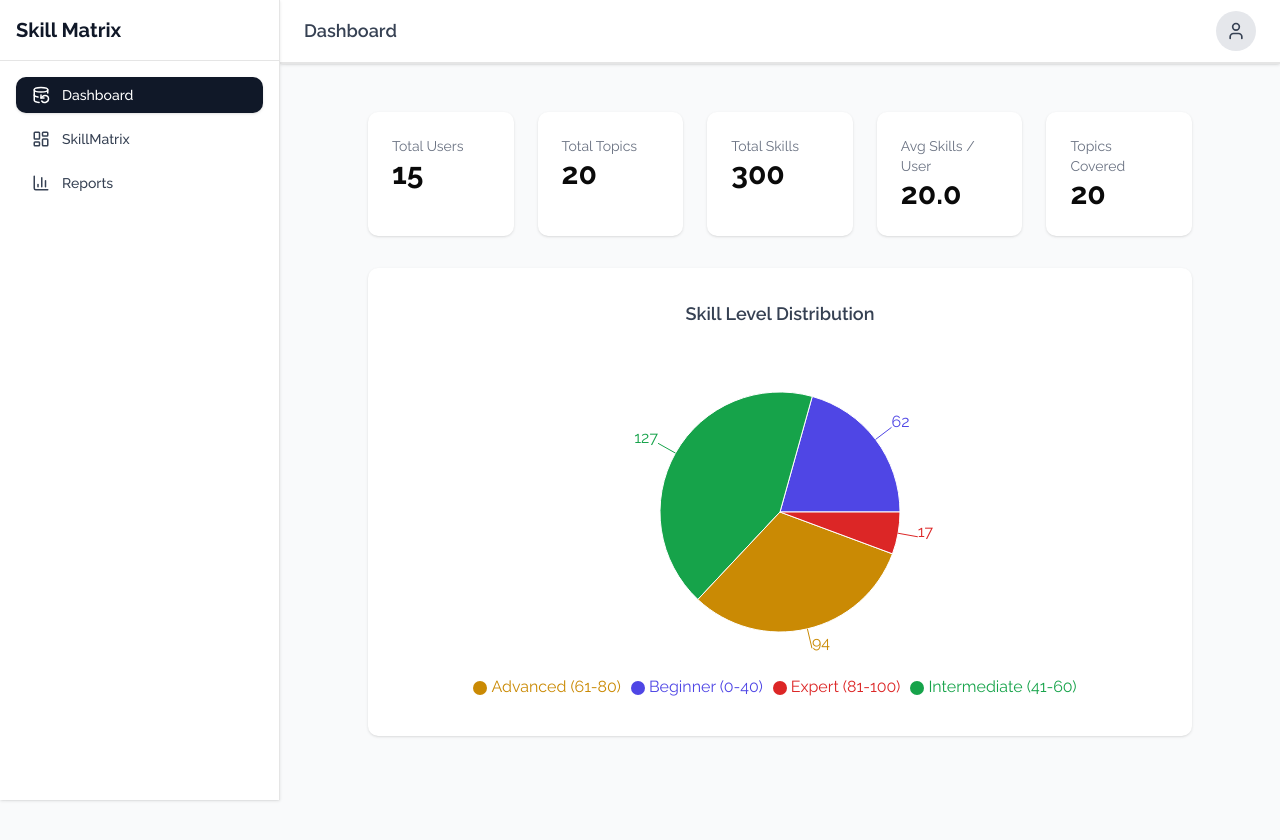
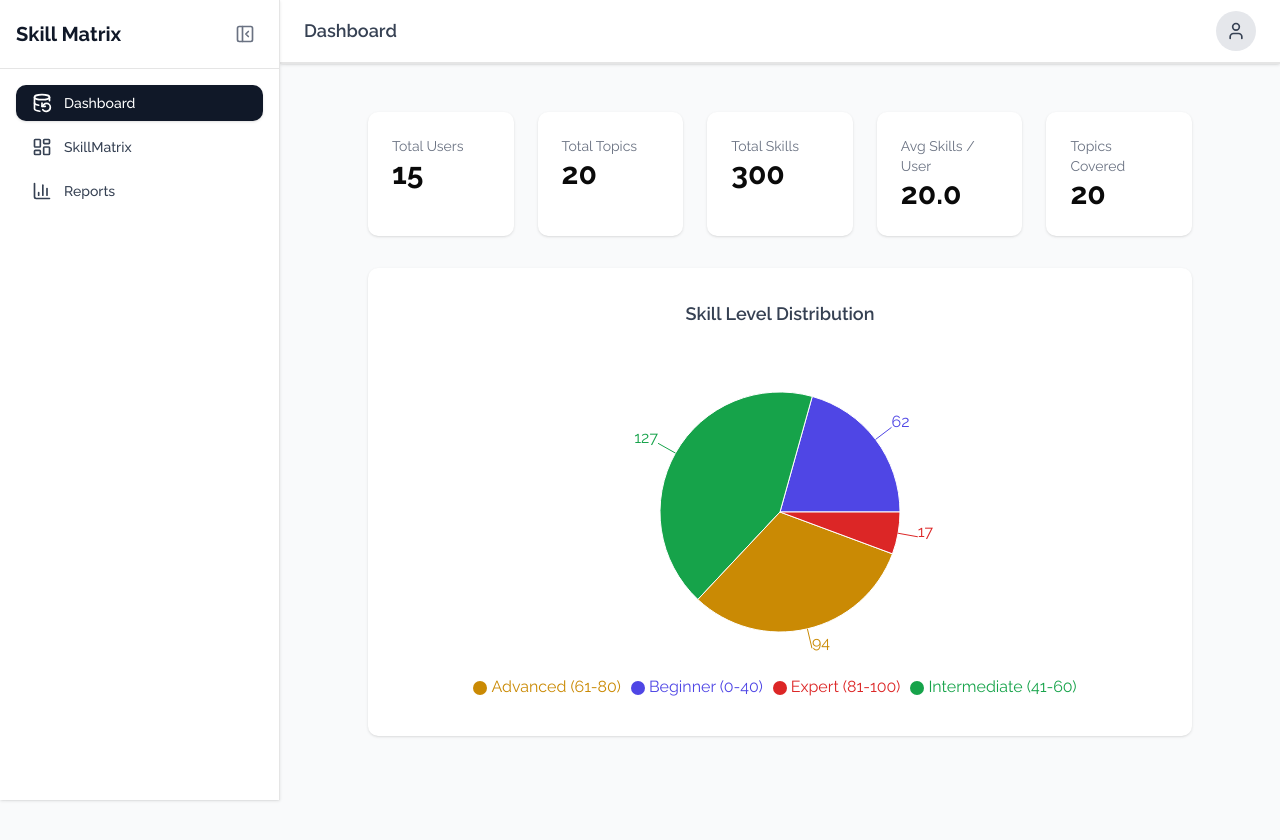
Before and after one commit to Gaurav-jha123/dep-incubation-mcp-docs, a React (Vite) app: page /dashboard in a window 1280 px wide. Shown: the top 840 px of the page. Built offline with nearby package versions, Linux system fonts and the light colour scheme; sample sign-in values are in the browser's storage.

Commit message:
fix: side bar collapse added

```diff
--- a/src/layout/Layout.tsx
+++ b/src/layout/Layout.tsx
@@ -5,8 +5,11 @@ import { Outlet } from "react-router-dom";
 
 const Layout: React.FC = () => {
   const [isSidebarOpen, setIsSidebarOpen] = useState(false);
+  const [isSidebarCollapsed, setIsSidebarCollapsed] = useState(false);
 
   const toggleSidebar = () => setIsSidebarOpen(!isSidebarOpen);
+  const toggleSidebarCollapse = () =>
+    setIsSidebarCollapsed((prevCollapsed) => !prevCollapsed);
 
   return (
     <div className="min-h-screen w-full flex bg-gray-50">
@@ -21,17 +24,30 @@ const Layout: React.FC = () => {
       {/* Sidebar */}
       <div
         className={`
-        fixed top-0 left-0 h-screen w-[280px] bg-white border-r shadow-sm z-50 transition-transform duration-300 ease-in-out
+        fixed top-0 left-0 h-screen bg-white border-r shadow-sm z-50 transition-all duration-300 ease-in-out
+        ${isSidebarCollapsed ? "lg:w-20" : "lg:w-[280px]"}
         ${isSidebarOpen ? "translate-x-0" : "-translate-x-full lg:translate-x-0"}
       `}
       >
-        <Sidebar onClose={() => setIsSidebarOpen(false)} />
+        <Sidebar
+          onClose={() => setIsSidebarOpen(false)}
+          isCollapsed={isSidebarCollapsed}
+          onToggleCollapse={toggleSidebarCollapse}
+        />
       </div>
 
       {/* Main area */}
-      <div className="flex-1 flex flex-col lg:ml-[280px] min-h-screen min-w-0">
+      <div
+        className={`flex-1 flex flex-col min-h-screen min-w-0 transition-all duration-300 ease-in-out ${
+          isSidebarCollapsed ? "lg:ml-20" : "lg:ml-[280px]"
+        }`}
+      >
         {/* Header */}
-        <div className="fixed top-0 right-0 left-0 lg:left-[280px] h-16 bg-white border-b shadow-sm z-30">
+        <div
+          className={`fixed top-0 right-0 left-0 h-16 bg-white border-b shadow-sm z-30 transition-all duration-300 ease-in-out ${
+            isSidebarCollapsed ? "lg:left-20" : "lg:left-[280px]"
+          }`}
+        >
           <Header onMenuClick={toggleSidebar} />
         </div>
 
--- a/src/layout/Sidebar.tsx
+++ b/src/layout/Sidebar.tsx
@@ -6,40 +6,67 @@ import {
   BarChart3,
   X,
   DatabaseBackupIcon,
+  PanelLeftClose,
+  PanelLeftOpen,
 } from "lucide-react";
 
 interface SidebarProps {
   onClose?: () => void;
+  isCollapsed?: boolean;
+  onToggleCollapse?: () => void;
 }
 
-const Sidebar: React.FC<SidebarProps> = ({ onClose }) => {
+const Sidebar: React.FC<SidebarProps> = ({
+  onClose,
+  isCollapsed = false,
+  onToggleCollapse,
+}) => {
+  const navIconSize = 20;
 
   const menuItems = [
      {
       name: "Dashboard",
       path: "/dashboard",
-      icon: <DatabaseBackupIcon size={18} />,
+      icon: <DatabaseBackupIcon size={navIconSize} />,
     },
     {
       name: "SkillMatrix",
       path: "/skillMatrix",
-      icon: <LayoutDashboard size={18} />,
+      icon: <LayoutDashboard size={navIconSize} />,
     },
-    // { name: "Users", path: "/userform", icon: <Users size={18} /> },
-    { name: "Reports", path: "/reports", icon: <BarChart3 size={18} /> },
+
+    // { name: "Users", path: "/userform", icon: <Users size={navIconSize} /> },
+    { name: "Reports", path: "/reports", icon: <BarChart3 size={navIconSize} /> },
   ];
 
   return (
     <aside className="w-full h-full bg-white flex flex-col">
-      <div className="p-4 border-b flex items-center justify-between">
-        <h1 className="text-xl font-bold text-gray-900">Skill Matrix</h1>
+      <div
+        className={`p-4 border-b flex items-center ${
+          isCollapsed ? "justify-center" : "justify-between"
+        }`}
+      >
+        {!isCollapsed && <h1 className="text-xl font-bold text-gray-900 whitespace-nowrap overflow-hidden">Skill Matrix</h1>}
+        <div className="flex items-center gap-2">
+          <button
+            onClick={onToggleCollapse}
+            className="hidden lg:inline-flex p-2 text-gray-500 hover:bg-gray-100 rounded-md"
+            aria-label={isCollapsed ? "Expand sidebar" : "Collapse sidebar"}
+            title={isCollapsed ? "Expand sidebar" : "Collapse sidebar"}
+          >
+            {isCollapsed ? <PanelLeftOpen size={20} /> : <PanelLeftClose size={20} />}
+          </button>
+
           {/* Close Button for Mobile */}
           <button
             onClick={onClose}
-          className="p-2 lg:hidden text-gray-500 hover:bg-gray-100 rounded-md"
+            className={`p-2 lg:hidden text-gray-500 hover:bg-gray-100 rounded-md ${
+              isCollapsed ? "hidden" : ""
+            }`}
           >
             <X size={20} />
           </button>
+        </div>
       </div>
 
       <nav className="flex-1 p-4 overflow-y-auto">
@@ -49,13 +76,15 @@ const Sidebar: React.FC<SidebarProps> = ({ onClose }) => {
               <NavLink
                 to={item.path}
                 onClick={onClose} // Close sidebar on mobile when link is clicked
+                title={isCollapsed ? item.name : undefined}
                 className={({ isActive }) =>
-                  `flex items-center gap-3 px-4 py-2 rounded-lg text-sm font-medium transition-all
+                  `flex items-center ${isCollapsed ? "justify-center px-2" : "px-4"} gap-3 py-2 rounded-lg text-sm font-medium transition-colors
                   ${isActive ? "bg-gray-900 text-white shadow" : "text-gray-700 hover:bg-gray-100"}`
                 }
+                aria-label={item.name}
               >
-                {item.icon}
-                {item.name}
+                <span className="shrink-0">{item.icon}</span>
+                {!isCollapsed && item.name}
               </NavLink>
             </li>
           ))}
```
Lines whose indentation alone changed are shown as unchanged.
